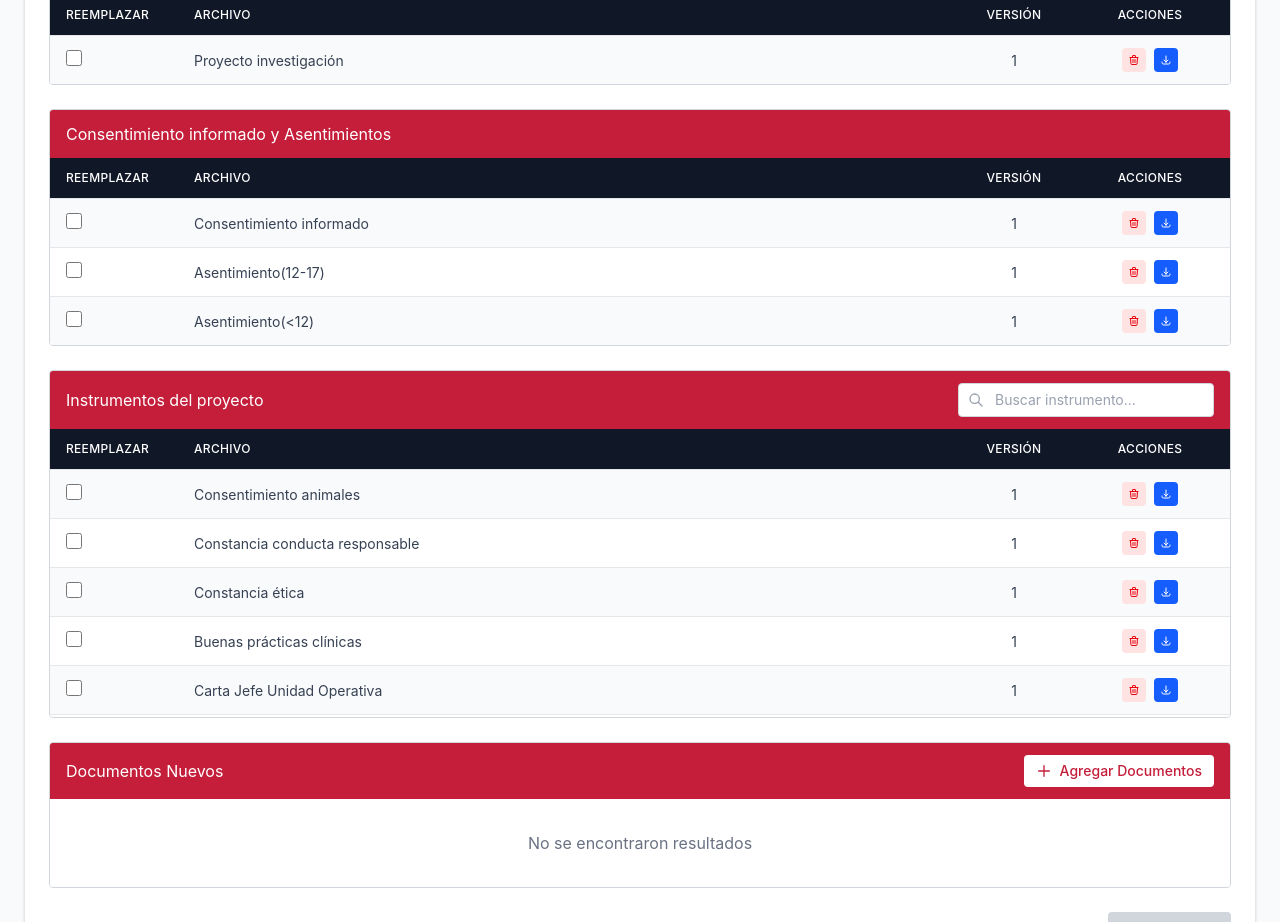
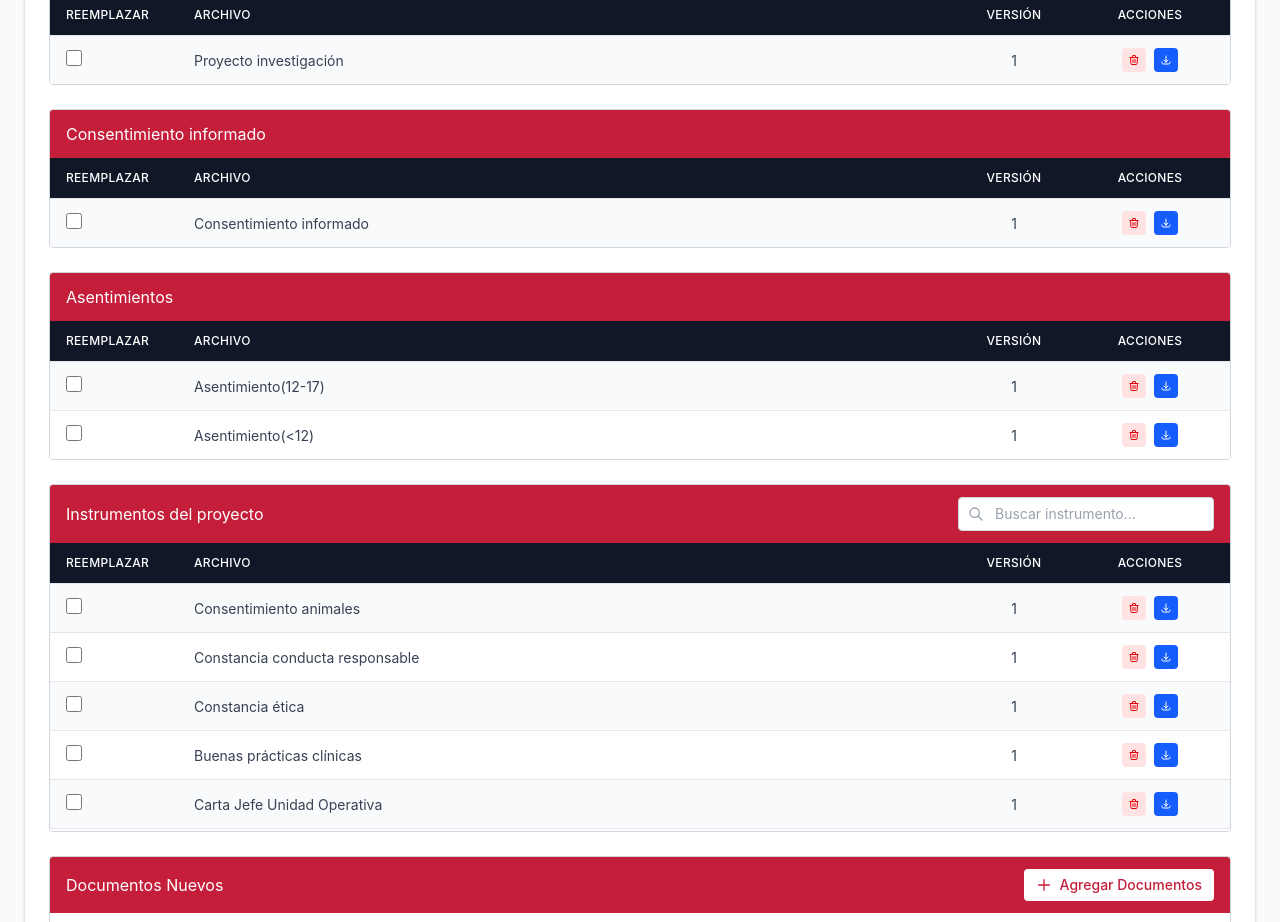
Before and after one commit to sbarrios-creator/enmiendas-claude, a React (Vite) app: page / in a window 1280 px wide. Shown: the part 840-1762 px from the top of the page. Built offline with nearby package versions, Linux system fonts and the light colour scheme.

Commit message:
fix(Paso1): separar sección de Consentimiento informado y Asentimientos en dos secciones independientes
Co-Authored-By: Claude Sonnet 4.6 <noreply@anthropic.com>

```diff
--- a/src/app/components/SelectDocuments.tsx
+++ b/src/app/components/SelectDocuments.tsx
@@ -106,7 +106,8 @@ export function SelectDocuments({ selectedDocuments, onSelectDocuments, newDocum
   };
 
   const PROYECTO_IDS = ['1'];
-  const CONSENTIMIENTO_IDS = ['2', '3', '4'];
+  const CONSENTIMIENTO_IDS = ['2'];
+  const ASENTIMIENTO_IDS = ['3', '4'];
 
   const sections: DocumentSection[] = [
     {
@@ -118,13 +119,21 @@ export function SelectDocuments({ selectedDocuments, onSelectDocuments, newDocum
       documents: documents.filter((doc) => PROYECTO_IDS.includes(doc.id)),
     },
     {
-      title: 'Consentimiento informado y Asentimientos',
+      title: 'Consentimiento informado',
       documents: documents.filter((doc) => CONSENTIMIENTO_IDS.includes(doc.id)),
+    },
+    {
+      title: 'Asentimientos',
+      documents: documents.filter((doc) => ASENTIMIENTO_IDS.includes(doc.id)),
     },
     {
       title: 'Instrumentos del proyecto',
       documents: documents.filter(
-        (doc) => doc.type === 'Instrumento' && !PROYECTO_IDS.includes(doc.id) && !CONSENTIMIENTO_IDS.includes(doc.id)
+        (doc) =>
+          doc.type === 'Instrumento' &&
+          !PROYECTO_IDS.includes(doc.id) &&
+          !CONSENTIMIENTO_IDS.includes(doc.id) &&
+          !ASENTIMIENTO_IDS.includes(doc.id)
       ),
     },
     {
--- a/src/app/data/documents.ts
+++ b/src/app/data/documents.ts
@@ -5,9 +5,9 @@ export type DocumentWithCategory = Document & { category: string };
 export const baseDocuments: DocumentWithCategory[] = [
   { id: 'presupuesto', name: 'Presupuesto general del estudio', type: 'Presupuesto', status: 'Aprobado', version: '1', category: 'Presupuesto del estudio' },
   { id: '1',   name: 'Proyecto investigación',               type: 'Instrumento', status: 'Aprobado', version: '1', category: 'Proyecto de investigación' },
-  { id: '2',   name: 'Consentimiento informado',             type: 'Instrumento', status: 'Aprobado', version: '1', category: 'Consentimiento informado y Asentimientos' },
-  { id: '3',   name: 'Asentimiento(12-17)',                  type: 'Instrumento', status: 'Aprobado', version: '1', category: 'Consentimiento informado y Asentimientos' },
-  { id: '4',   name: 'Asentimiento(<12)',                    type: 'Instrumento', status: 'Aprobado', version: '1', category: 'Consentimiento informado y Asentimientos' },
+  { id: '2',   name: 'Consentimiento informado',             type: 'Instrumento', status: 'Aprobado', version: '1', category: 'Consentimiento informado' },
+  { id: '3',   name: 'Asentimiento(12-17)',                  type: 'Instrumento', status: 'Aprobado', version: '1', category: 'Asentimientos' },
+  { id: '4',   name: 'Asentimiento(<12)',                    type: 'Instrumento', status: 'Aprobado', version: '1', category: 'Asentimientos' },
   { id: '5',   name: 'Consentimiento animales',              type: 'Instrumento', status: 'Aprobado', version: '1', category: 'Instrumentos del proyecto' },
   { id: '6',   name: 'Constancia conducta responsable',      type: 'Instrumento', status: 'Aprobado', version: '1', category: 'Instrumentos del proyecto' },
   { id: '7',   name: 'Constancia ética',                     type: 'Instrumento', status: 'Aprobado', version: '1', category: 'Instrumentos del proyecto' },
```
